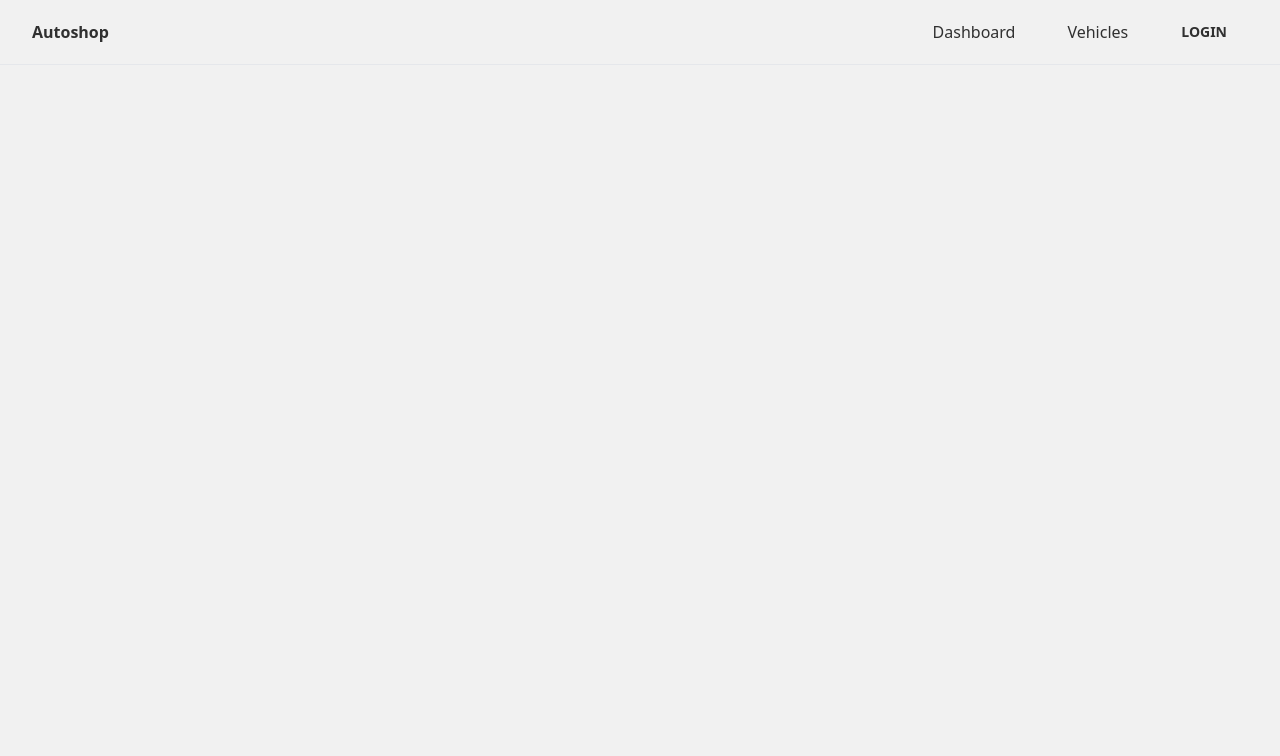
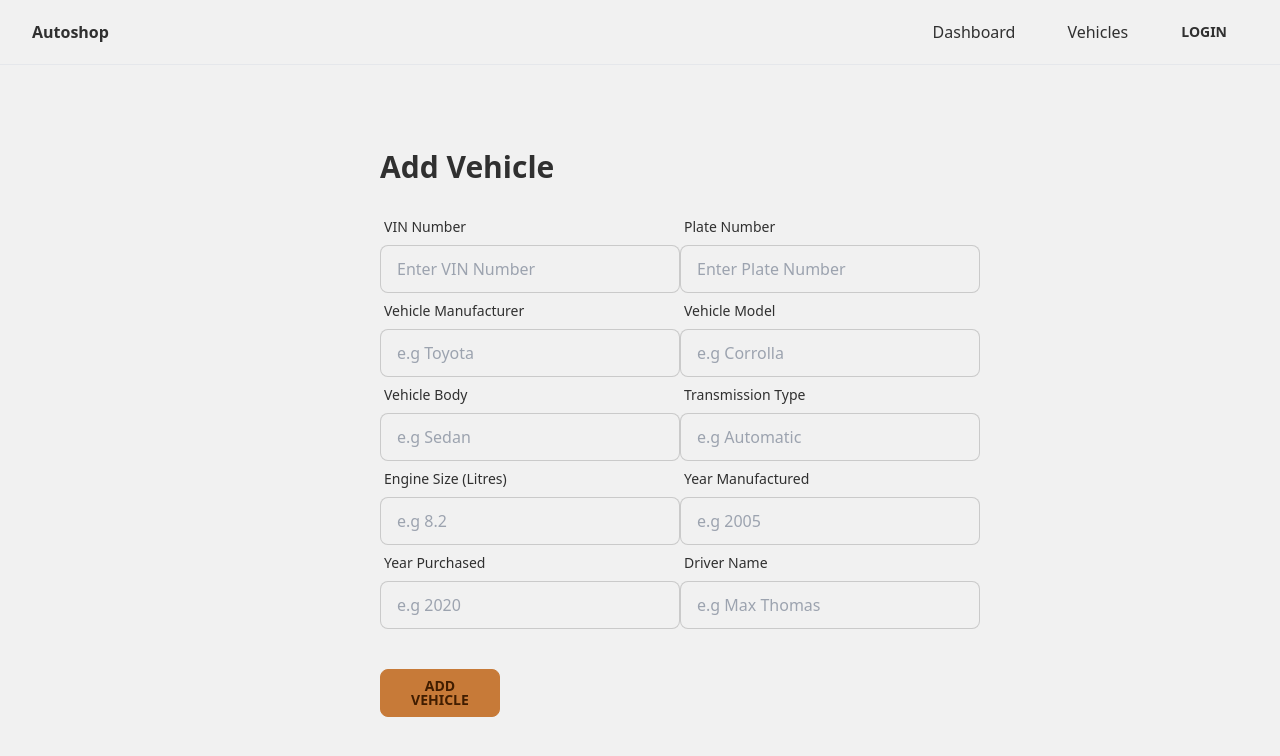
Before and after one commit to leanjunio/autoshop, a Next.js app: page /vehicles/add in a window 1280 px wide. Shown: the top 756 px of the page. Built offline with nearby package versions, Linux system fonts and the light colour scheme; no server answers.

Commit message:
create add vehicle form

```diff
--- a/package.json
+++ b/package.json
@@ -9,6 +9,7 @@
     "lint": "next lint"
   },
   "dependencies": {
+    "@hookform/resolvers": "^2.9.11",
     "@next/font": "13.1.6",
     "@ngneat/falso": "^6.4.0",
     "@prisma/client": "^4.10.0",
@@ -22,6 +23,7 @@
     "next-auth": "^4.19.2",
     "react": "18.2.0",
     "react-dom": "18.2.0",
+    "react-hook-form": "^7.43.1",
     "zod": "^3.20.6"
   },
   "devDependencies": {
--- a/src/pages/vehicles/add.tsx
+++ b/src/pages/vehicles/add.tsx
@@ -1,5 +1,7 @@
 import Layout from "@/components/layout";
 import Head from "next/head";
+import { useForm } from "react-hook-form";
+import { zodResolver } from "@hookform/resolvers/zod";
 import { z } from "zod";
 
 const validationSchema = z.object({
@@ -16,8 +18,16 @@ const validationSchema = z.object({
   ac: z.boolean().optional(),
 });
 
+type FormData = z.infer<typeof validationSchema>;
+
 export default function AddVehiclePage() {
-  function onSubmit() {}
+  const { register, handleSubmit } = useForm<FormData>({
+    resolver: zodResolver(validationSchema),
+  });
+
+  function onSubmit(data: unknown) {
+    console.log(data);
+  }
 
   return (
     <>
@@ -25,7 +35,78 @@ export default function AddVehiclePage() {
         <title>Add Vehicle</title>
       </Head>
       <Layout>
-        <div></div>
+        <div className="flex justify-center">
+          <div className="w-2/4 p-5">
+            <form onSubmit={handleSubmit(onSubmit)}>
+              <h1 className="text-3xl font-bold my-6">Add Vehicle</h1>
+              <div className="grid grid-cols-2">
+                <div className="form-control w-full max-w-xs">
+                  <label className="label">
+                    <span className="label-text">VIN Number</span>
+                  </label>
+                  <input type="text" placeholder="Enter VIN Number" className="input input-bordered w-full max-w-xs" {...register("vin")} />
+                </div>
+                <div className="form-control w-full max-w-xs">
+                  <label className="label">
+                    <span className="label-text">Plate Number</span>
+                  </label>
+                  <input type="text" placeholder="Enter Plate Number" className="input input-bordered w-full max-w-xs" {...register("plate_number")} />
+                </div>
+                <div className="form-control w-full max-w-xs">
+                  <label className="label">
+                    <span className="label-text">Vehicle Manufacturer</span>
+                  </label>
+                  <input type="text" placeholder="e.g Toyota" className="input input-bordered w-full max-w-xs" {...register("manufacturer")} />
+                </div>
+                <div className="form-control w-full max-w-xs">
+                  <label className="label">
+                    <span className="label-text">Vehicle Model</span>
+                  </label>
+                  <input type="text" placeholder="e.g Corrolla" className="input input-bordered w-full max-w-xs" {...register("model")} />
+                </div>
+                <div className="form-control w-full max-w-xs">
+                  <label className="label">
+                    <span className="label-text">Vehicle Body</span>
+                  </label>
+                  <input type="text" placeholder="e.g Sedan" className="input input-bordered w-full max-w-xs" {...register("body")} />
+                </div>
+                <div className="form-control w-full max-w-xs">
+                  <label className="label">
+                    <span className="label-text">Transmission Type</span>
+                  </label>
+                  <input type="text" placeholder="e.g Automatic" className="input input-bordered w-full max-w-xs" {...register("transmittion_type")} />
+                </div>
+                <div className="form-control w-full max-w-xs">
+                  <label className="label">
+                    <span className="label-text">Engine Size (Litres)</span>
+                  </label>
+                  <input type="text" placeholder="e.g 8.2" className="input input-bordered w-full max-w-xs" {...register("engine_size")} />
+                </div>
+                <div className="form-control w-full max-w-xs">
+                  <label className="label">
+                    <span className="label-text">Year Manufactured</span>
+                  </label>
+                  <input type="text" placeholder="e.g 2005" className="input input-bordered w-full max-w-xs" {...register("manufacture_year")} />
+                </div>
+                <div className="form-control w-full max-w-xs">
+                  <label className="label">
+                    <span className="label-text">Year Purchased</span>
+                  </label>
+                  <input type="text" placeholder="e.g 2020" className="input input-bordered w-full max-w-xs" {...register("purchase_year")} />
+                </div>
+                <div className="form-control w-full max-w-xs">
+                  <label className="label">
+                    <span className="label-text">Driver Name</span>
+                  </label>
+                  <input type="text" placeholder="e.g Max Thomas" className="input input-bordered w-full max-w-xs" {...register("driver_name")} />
+                </div>
+              </div>
+              <div className="form-control mt-10 w-1/5">
+                <button className="btn btn-active btn-accent" type="submit">Add Vehicle</button>
+              </div>
+            </form>
+          </div>
+        </div>
       </Layout>
     </>
   );
```
Also changed, not shown: 1 other file (tests, documents, lock files or other folders).
